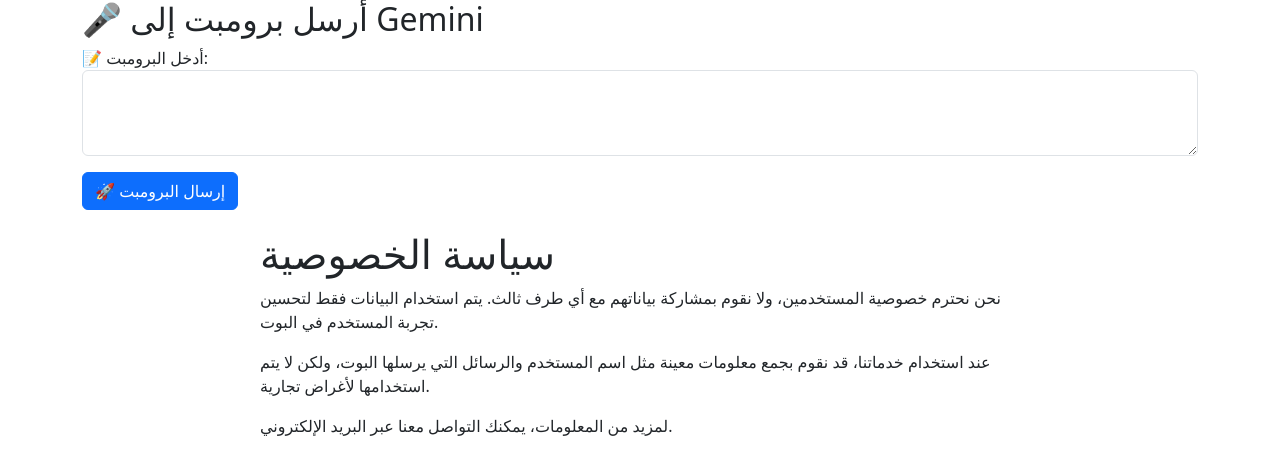
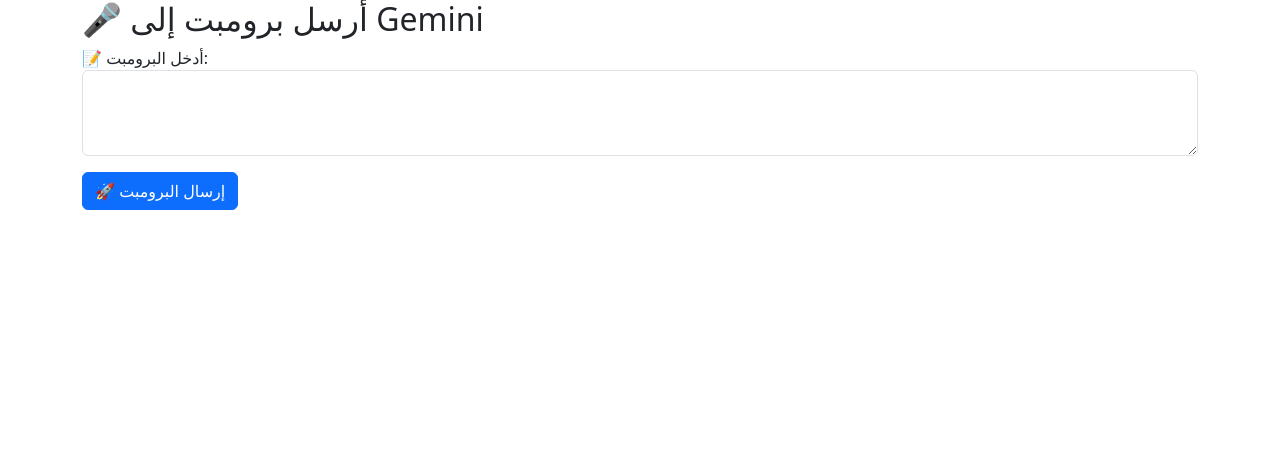
Before and after one commit to AhmedAbdElgwadHassen19/Bot-client, a React (Vite) app: page /privacy in a window 1280 px wide. Shown: the top 474 px of the page. Built offline with nearby package versions, Linux system fonts and the light colour scheme.

Commit message:
creat file

```diff
--- a/src/App.jsx
+++ b/src/App.jsx
@@ -52,7 +52,7 @@
 
       <Router>
         <Routes>
-          <Route path="/privacy" element={<PrivacyPolicy />} />
+        <Route path="/privacy-policy" element={<PrivacyPolicy />} />
         </Routes>
       </Router>
     </>
```
Also changed, not shown: 1 other file (tests, documents, lock files or other folders).
